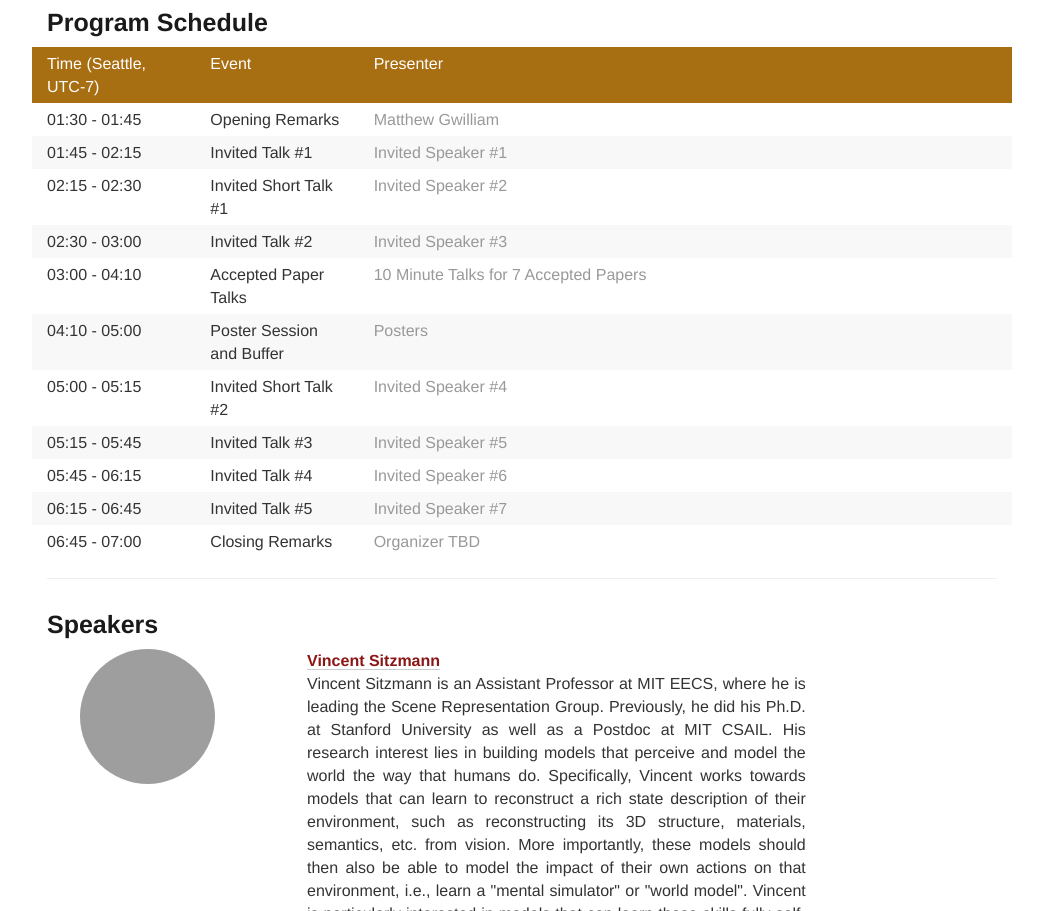
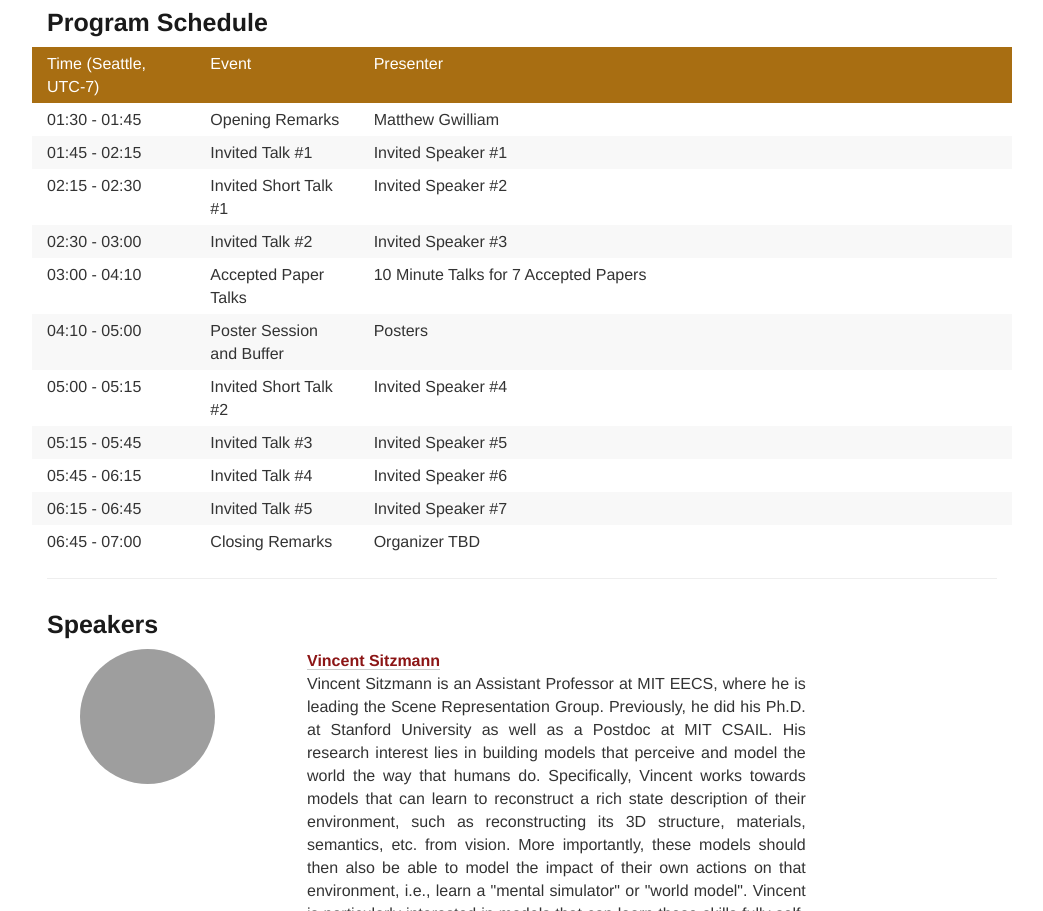
Before and after one commit to inrv/inrv.github.io, a plain HTML site: page index.html in a window 1280 px wide. Shown: the part 1702-2613 px from the top of the page, without its empty margins (118-1161 px from the left). Drawn offline with nearby package versions, Linux system fonts and the light colour scheme; grey boxes are pictures that could not be loaded.

Commit message:
fix schedule format

```diff
--- a/index.html
+++ b/index.html
@@ -246,7 +246,7 @@
         </div>
         <div class="col-xs-12 col-sm-6">
           <!--<a href='TBD' target="_blank"><strong>TBD</strong></a>,-->
-          <span style='color:#999999;'>Matthew Gwilliam</span>
+          <span>Matthew Gwilliam</span>
         </div>
       </div>
 
@@ -259,7 +259,7 @@
         </div>
         <div class="col-xs-12 col-sm-6">
           <!--<a href='TBD' target="_blank"><strong>TBD</strong></a>,-->
-          <span style='color:#999999;'>Invited Speaker #1</span>
+          <span>Invited Speaker #1</span>
         </div>
       </div>
 
@@ -272,7 +272,7 @@
         </div>
         <div class="col-xs-12 col-sm-6">
           <!--<a href='TBD' target="_blank"><strong>TBD</strong></a>,-->
-          <span style='color:#999999;'>Invited Speaker #2</span>
+          <span>Invited Speaker #2</span>
         </div>
       </div>
 
@@ -285,7 +285,7 @@
         </div>
         <div class="col-xs-12 col-sm-6">
           <!--<a href='TBD' target="_blank"><strong>TBD</strong></a>,-->
-          <span style='color:#999999;'>Invited Speaker #3</span>
+          <span>Invited Speaker #3</span>
         </div>
       </div>
 
@@ -298,7 +298,7 @@
         </div>
         <div class="col-xs-12 col-sm-6">
           <!--<a href='TBD' target="_blank"><strong>TBD</strong></a>,-->
-          <span style='color:#999999;'>10 Minute Talks for 7 Accepted Papers</span>
+          <span>10 Minute Talks for 7 Accepted Papers</span>
         </div>
       </div>
 
@@ -311,7 +311,7 @@
         </div>
         <div class="col-xs-12 col-sm-6">
           <!--<a href='TBD' target="_blank"><strong>TBD</strong></a>,-->
-          <span style='color:#999999;'>Posters</span>
+          <span>Posters</span>
         </div>
       </div>
 
@@ -324,7 +324,7 @@
         </div>
         <div class="col-xs-12 col-sm-6">
           <!--<a href='TBD' target="_blank"><strong>TBD</strong></a>,-->
-          <span style='color:#999999;'>Invited Speaker #4</span>
+          <span>Invited Speaker #4</span>
         </div>
       </div>
 
@@ -337,7 +337,7 @@
         </div>
         <div class="col-xs-12 col-sm-6">
           <!--<a href='TBD' target="_blank"><strong>TBD</strong></a>,-->
-          <span style='color:#999999;'>Invited Speaker #5</span>
+          <span>Invited Speaker #5</span>
         </div>
       </div>
 
@@ -350,7 +350,7 @@
         </div>
         <div class="col-xs-12 col-sm-6">
           <!--<a href='TBD' target="_blank"><strong>TBD</strong></a>,-->
-          <span style='color:#999999;'>Invited Speaker #6</span>
+          <span>Invited Speaker #6</span>
         </div>
       </div>
 
@@ -363,7 +363,7 @@
         </div>
         <div class="col-xs-12 col-sm-6">
           <!--<a href='TBD' target="_blank"><strong>TBD</strong></a>,-->
-          <span style='color:#999999;'>Invited Speaker #7</span>
+          <span>Invited Speaker #7</span>
         </div>
       </div>
 
@@ -376,7 +376,7 @@
         </div>
         <div class="col-xs-12 col-sm-6">
           <!--<a href='TBD' target="_blank"><strong>TBD</strong></a>,-->
-          <span style='color:#999999;'>Organizer TBD</span>
+          <span>Organizer TBD</span>
         </div>
       </div>
 
```
